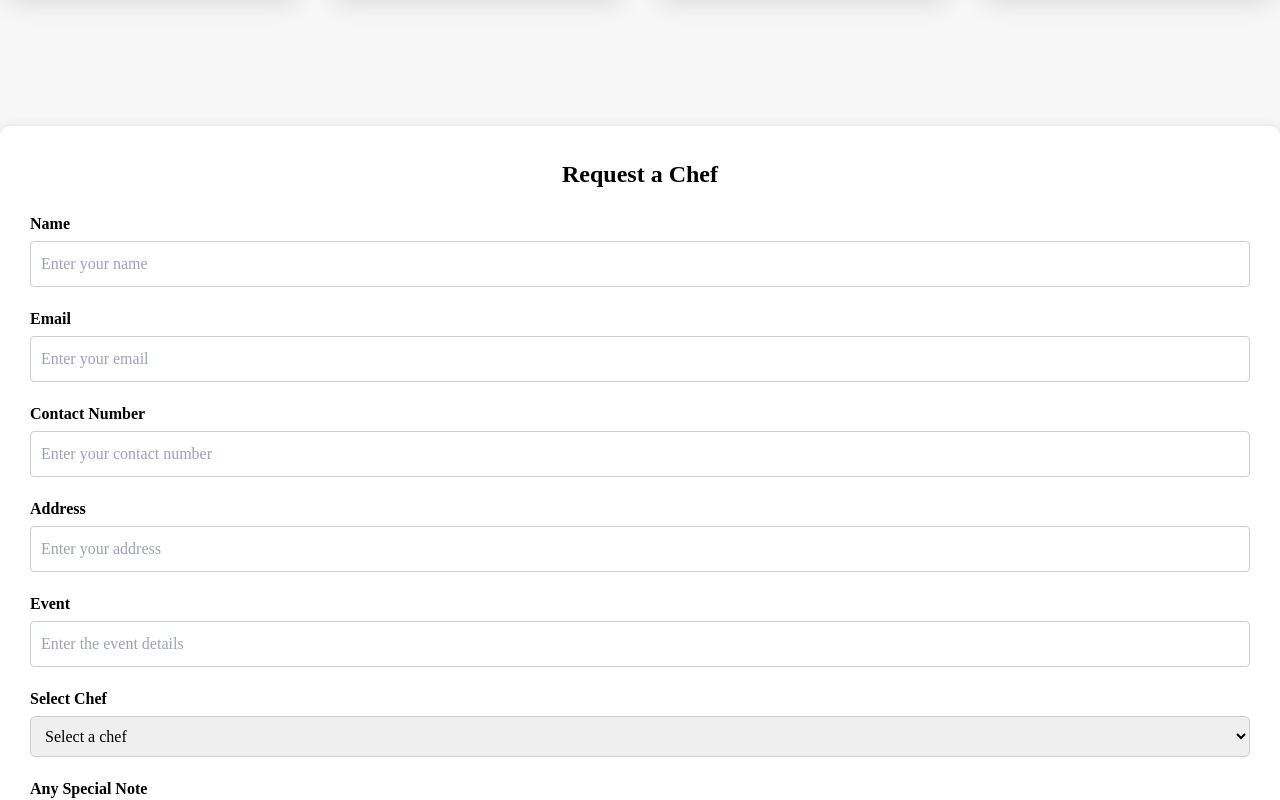
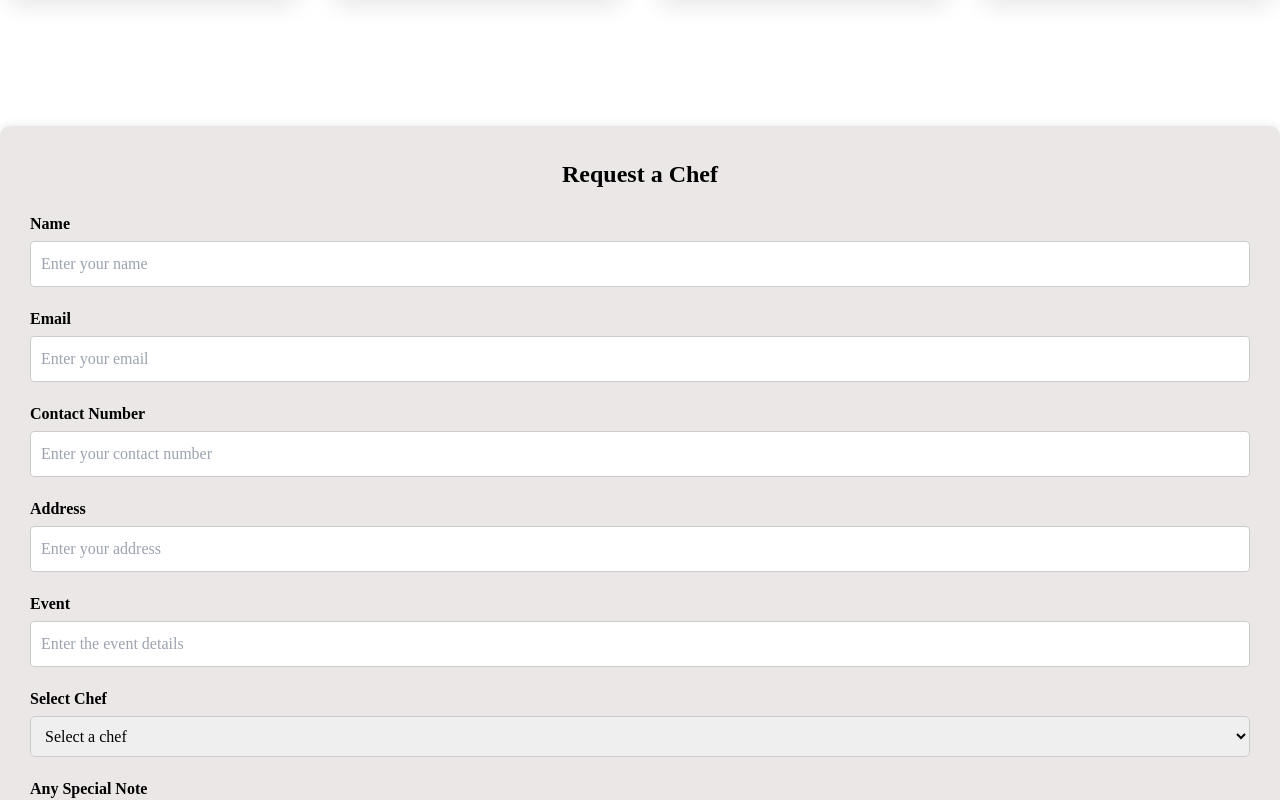
Before and after one commit to Arif-Ur-Rahman/Foody-Moody-18.3.24, a React (Create React App) app: page /shef in a window 1280 px wide. Shown: the part 1320-2120 px from the top of the page. Built offline with nearby package versions, Linux system fonts and the light colour scheme.

Commit message:
Updated the Chef Page

```diff
--- a/src/components/Shef/Form.css
+++ b/src/components/Shef/Form.css
@@ -9,8 +9,8 @@
 
   /* Global styles */
   body {
-    font-family: Arial, sans-serif;
-    background-color: #f7f7f7;
+    font-family:'Gill Sans', 'Gill Sans MT', Calibri, 'Trebuchet MS', sans-serif;
+    background-color: #ffffff;
   }
 
   .container {
@@ -20,7 +20,7 @@
   }
 
   .form-container {
-    background-color: #ffffff;
+    background-color: #ebe7e7;
     border-radius: 10px;
     box-shadow: 0 0 10px rgba(0, 0, 0, 0.1);
     padding: 30px;
@@ -59,13 +59,14 @@
 
   .chef-image {
     margin-top: 10px;
-    max-width: 100%;
+    max-width: 30%;
     height: auto;
     border-radius: 5px;
   }
 
   .recaptcha-container {
     margin-top: 20px;
+    margin: auto;
   }
 
   .form-submit {
@@ -77,6 +78,10 @@
     border-radius: 5px;
     font-size: 16px;
     cursor: pointer;
+  }
+  .form-submit:hover {
+    color: black;
+    background-color: #5495db;
   }
 
   /* Responsive styles */
```
